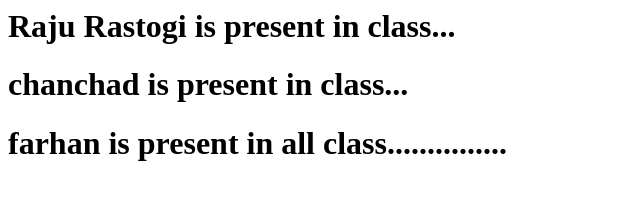
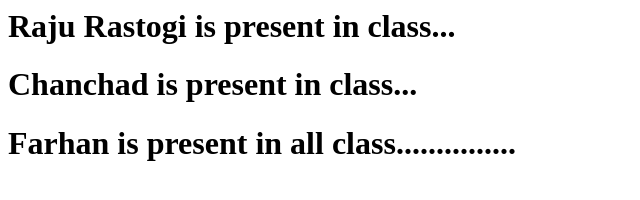
Before and after one commit to TechTrailblazeX/virus, a plain HTML site: page index.html in a window 1280 px wide. Shown: the whole page, without its empty margins (0-640 px from the left). Drawn offline with Linux system fonts and the light colour scheme.

Commit message:
new update

```diff
--- a/index.html
+++ b/index.html
@@ -1,3 +1,3 @@
 <h1>Raju Rastogi is present in class...</h1>
-<h1>chanchad is present in class...</h1>
-<h1>farhan is present in all class...............</h1>
+<h1>Chanchad is present in class...</h1>
+<h1>Farhan is present in all class...............</h1>
```
